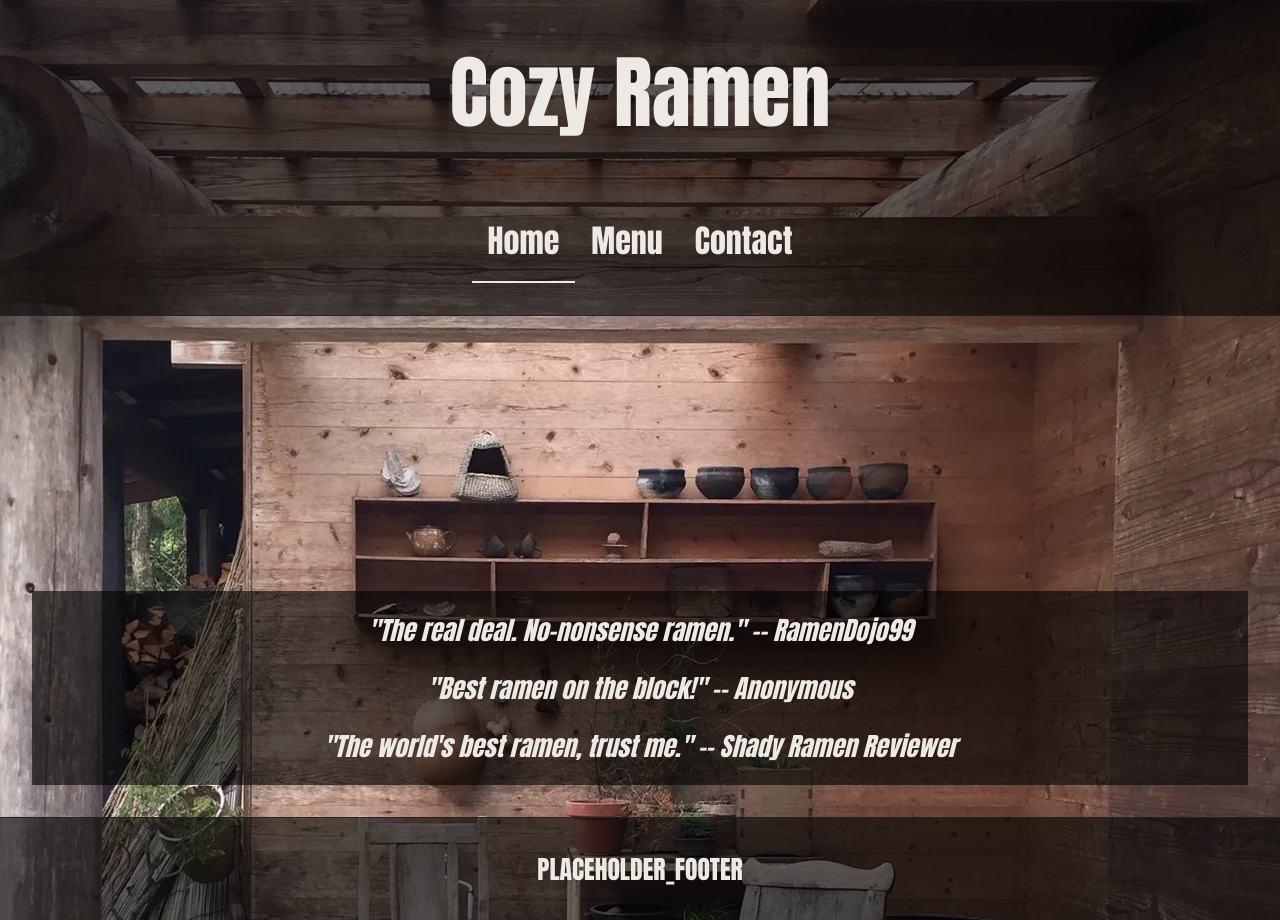
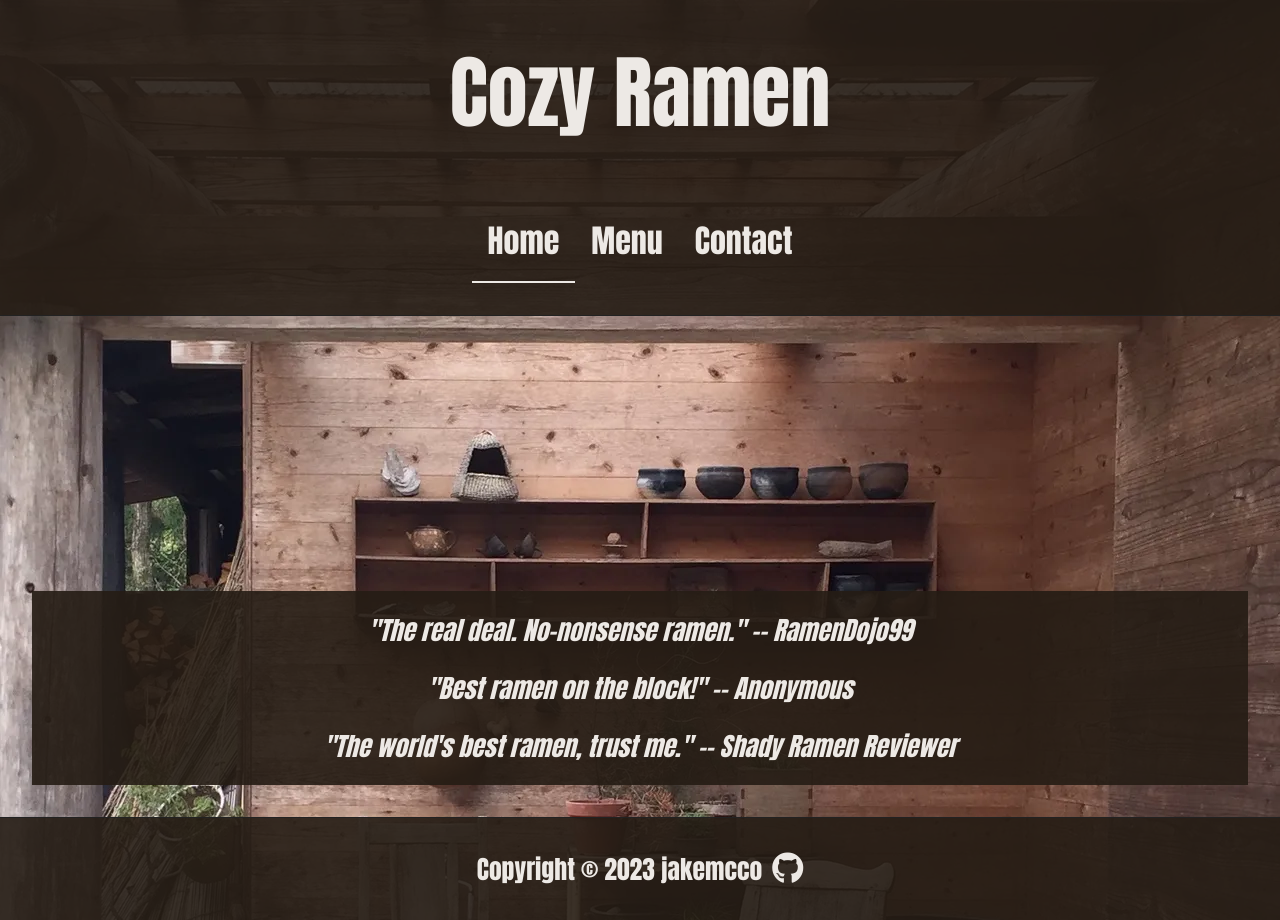
Before and after one commit to jakemcco/odin-restaurant, a website built with webpack: page dist/index.html in a window 1280 px wide. Built offline with nearby package versions, Linux system fonts and the light colour scheme.

Commit message:
Add footer content and adjust stylesheet colors

```diff
--- a/src/website.js
+++ b/src/website.js
@@ -69,9 +69,22 @@ function createFooter() {
     const footer = Object.assign(document.createElement('footer'),
                 {
                     id: 'footer',
-                    classList: 'footer',
-                    textContent: 'PLACEHOLDER_FOOTER'
+                    classList: 'footer'
                 });
+
+    const copyright = document.createElement("p");
+    copyright.textContent = `Copyright © ${new Date().getFullYear()} jakemcco`;
+
+    const githubLink = document.createElement("a");
+    githubLink.href = "https://github.com/jakemcco";
+
+    const githubIcon = document.createElement("i");
+    githubIcon.classList.add("fab");
+    githubIcon.classList.add("fa-github");
+
+    githubLink.appendChild(githubIcon);
+    footer.appendChild(copyright);
+    footer.appendChild(githubLink);
 
     return footer;
 }
```
Also changed, not shown: dist/index.html, dist/main.js, dist/style.css.
